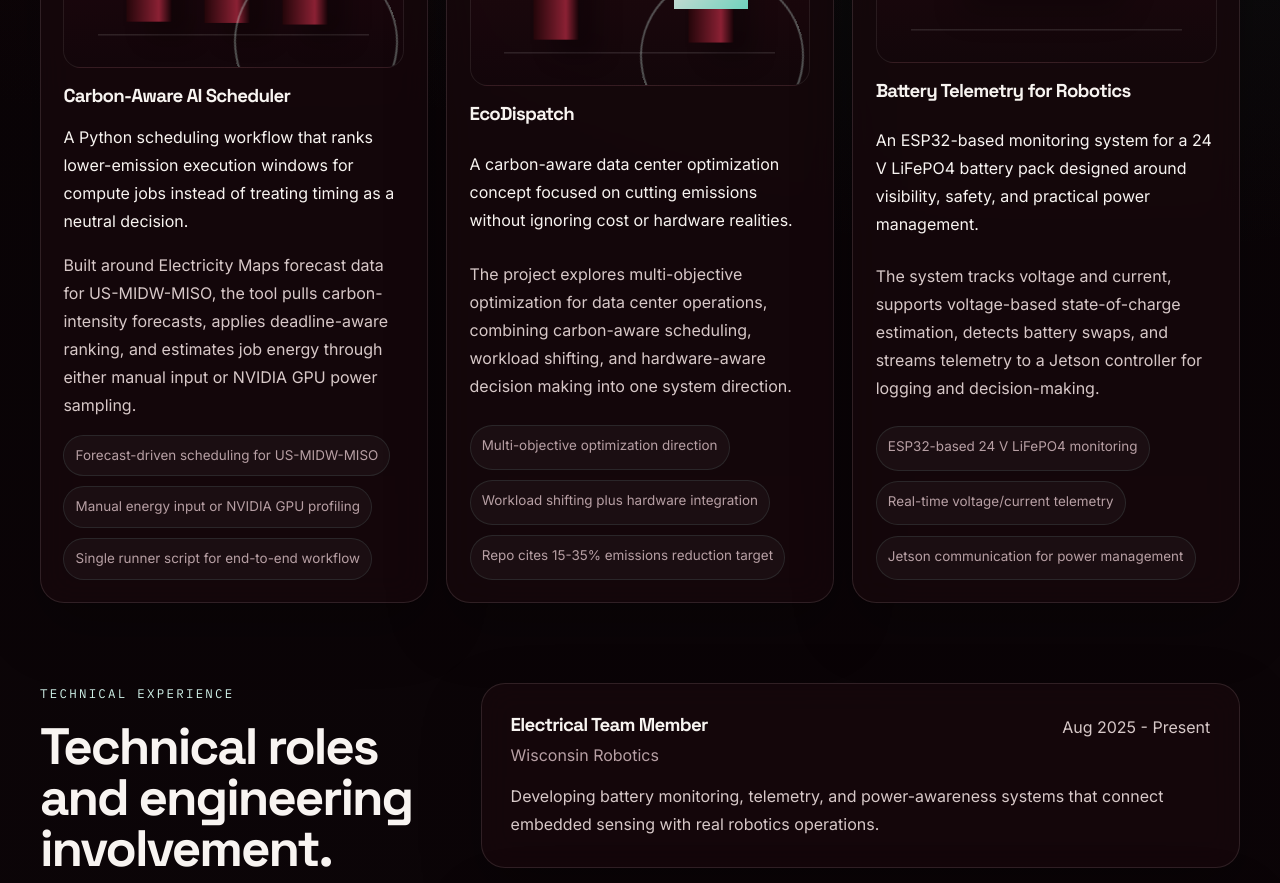
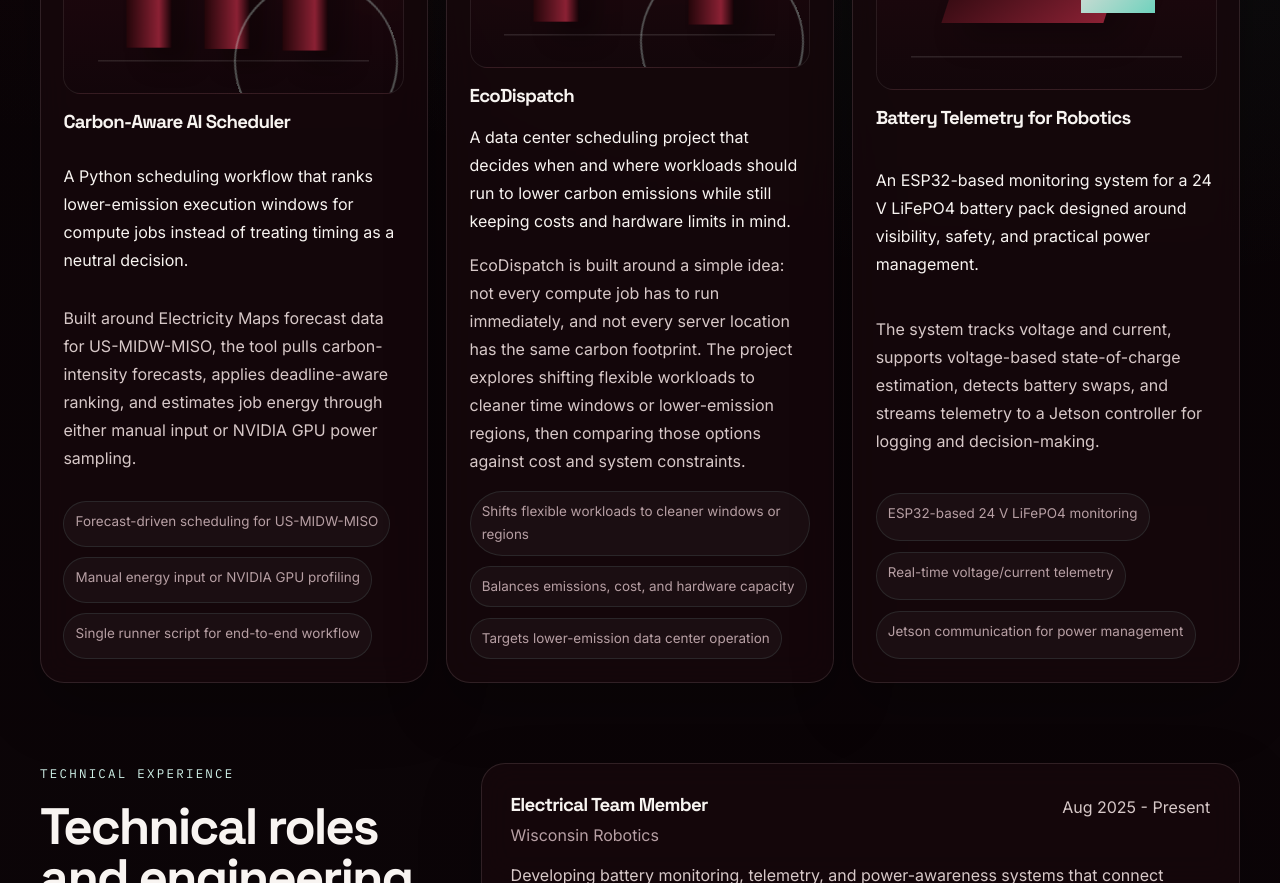
Before and after one commit to rosethperera/website, a React (Vite) app: page / in a window 1280 px wide. Shown: the part 1760-2643 px from the top of the page. Built offline with nearby package versions, Linux system fonts and the light colour scheme.

Commit message:
Clarify EcoDispatch project description

```diff
--- a/src/App.jsx
+++ b/src/App.jsx
@@ -41,34 +41,34 @@ const featuredProjects = [
     category: "Sustainable infrastructure",
     title: "EcoDispatch",
     impact:
-      "A carbon-aware data center optimization concept focused on cutting emissions without ignoring cost or hardware realities.",
+      "A data center scheduling project that decides when and where workloads should run to lower carbon emissions while still keeping costs and hardware limits in mind.",
     summary:
-      "The project explores multi-objective optimization for data center operations, combining carbon-aware scheduling, workload shifting, and hardware-aware decision making into one system direction.",
+      "EcoDispatch is built around a simple idea: not every compute job has to run immediately, and not every server location has the same carbon footprint. The project explores shifting flexible workloads to cleaner time windows or lower-emission regions, then comparing those options against cost and system constraints.",
     role:
-      "I framed the system concept, defined the carbon-aware optimization focus, and shaped how workload timing, emissions reduction, and operational tradeoffs fit together.",
+      "I designed the project direction, defined how the scheduler should weigh emissions, cost, and system constraints, and framed it as a more realistic data center operations problem rather than just a one-variable carbon demo.",
     stack: ["Python", "Optimization", "Carbon-aware scheduling", "Workload shifting", "Infrastructure systems"],
     systemDesign: [
-      "Model workload placement and timing as an optimization problem instead of a fixed schedule.",
-      "Balance emissions and cost goals through multi-objective decision logic.",
-      "Shift flexible workloads toward cleaner execution windows when system constraints allow it.",
-      "Connect software decisions with hardware-aware operating assumptions for data center environments.",
+      "Take in workload demand, carbon-intensity data, and operating constraints as scheduler inputs.",
+      "Identify jobs that can be delayed or moved without breaking deadlines or system requirements.",
+      "Compare scheduling options across emissions impact, operating cost, and available hardware capacity.",
+      "Recommend the cleaner execution plan instead of defaulting to immediate execution everywhere.",
     ],
     challenges: [
-      "Balancing sustainability goals against practical operating constraints.",
-      "Turning a broad infrastructure idea into a system with clear optimization priorities.",
-      "Keeping the project direction ambitious while still grounded in implementable logic.",
+      "Making the project concrete enough that someone can quickly understand what is being optimized.",
+      "Balancing sustainability goals against real operating constraints like deadlines and capacity.",
+      "Turning a broad data center idea into something structured like a real scheduler.",
     ],
     results: [
-      "Extended my carbon-aware computing work from single-job scheduling toward broader infrastructure optimization.",
-      "Created a stronger systems-oriented project story around energy, workloads, and real-world tradeoffs.",
-      "Built a foundation for future work in sustainable compute and data center engineering.",
+      "Expanded my carbon-aware work from a single-job scheduler into a broader data center operations idea.",
+      "Built a clearer systems project around workload shifting, infrastructure tradeoffs, and optimization.",
+      "Created a stronger foundation for future work in sustainable compute and large-scale infrastructure engineering.",
     ],
     reflection:
-      "The next step is turning the concept into a deeper implementation with clearer inputs, measurable outputs, and stronger validation around optimization performance.",
+      "The next step is making the scheduler more complete with clearer inputs, stronger optimization logic, and measurable comparisons between the default plan and the lower-emission plan.",
     metrics: [
-      "Multi-objective optimization direction",
-      "Workload shifting plus hardware integration",
-      "Repo cites 15-35% emissions reduction target",
+      "Shifts flexible workloads to cleaner windows or regions",
+      "Balances emissions, cost, and hardware capacity",
+      "Targets lower-emission data center operation",
     ],
   },
   {
```
